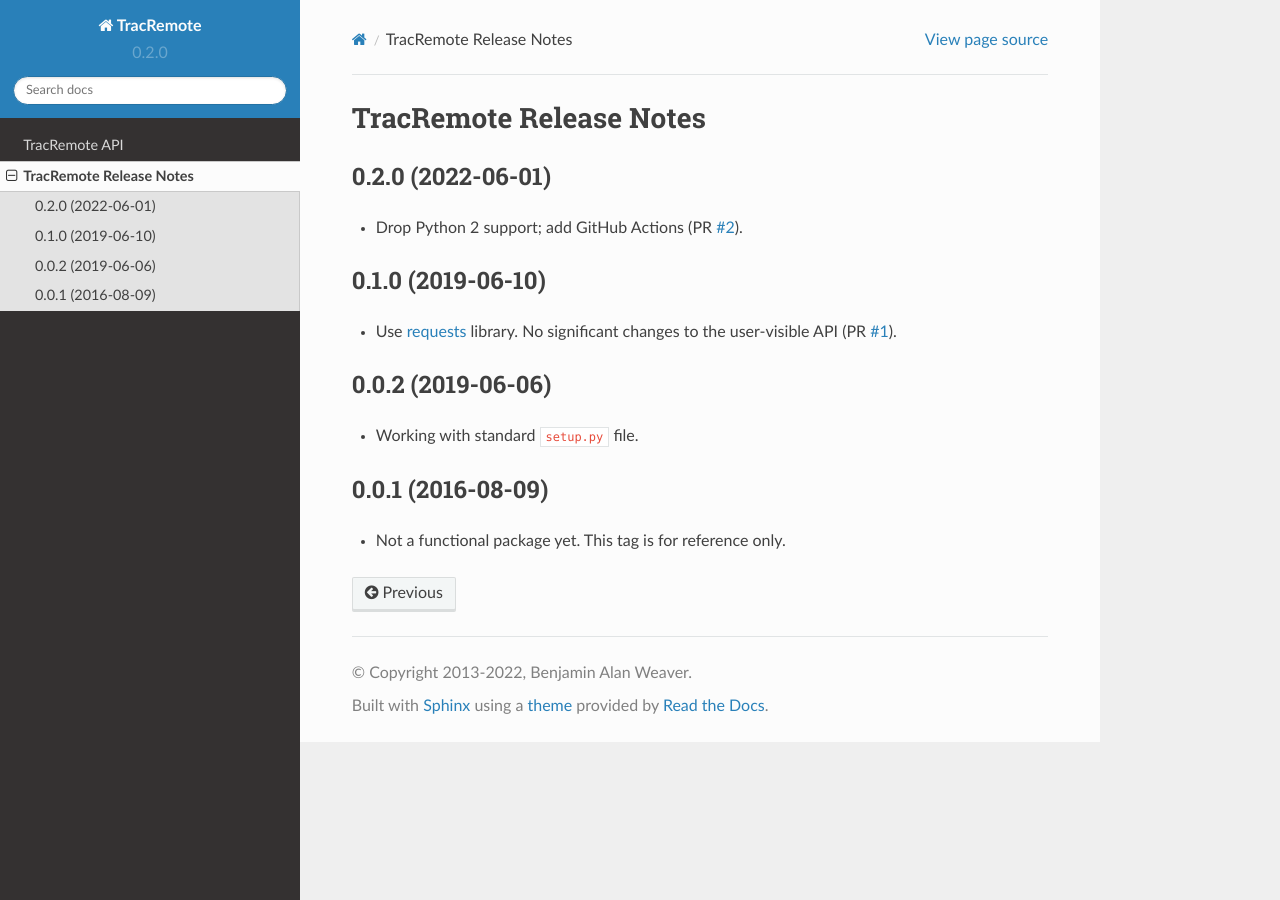
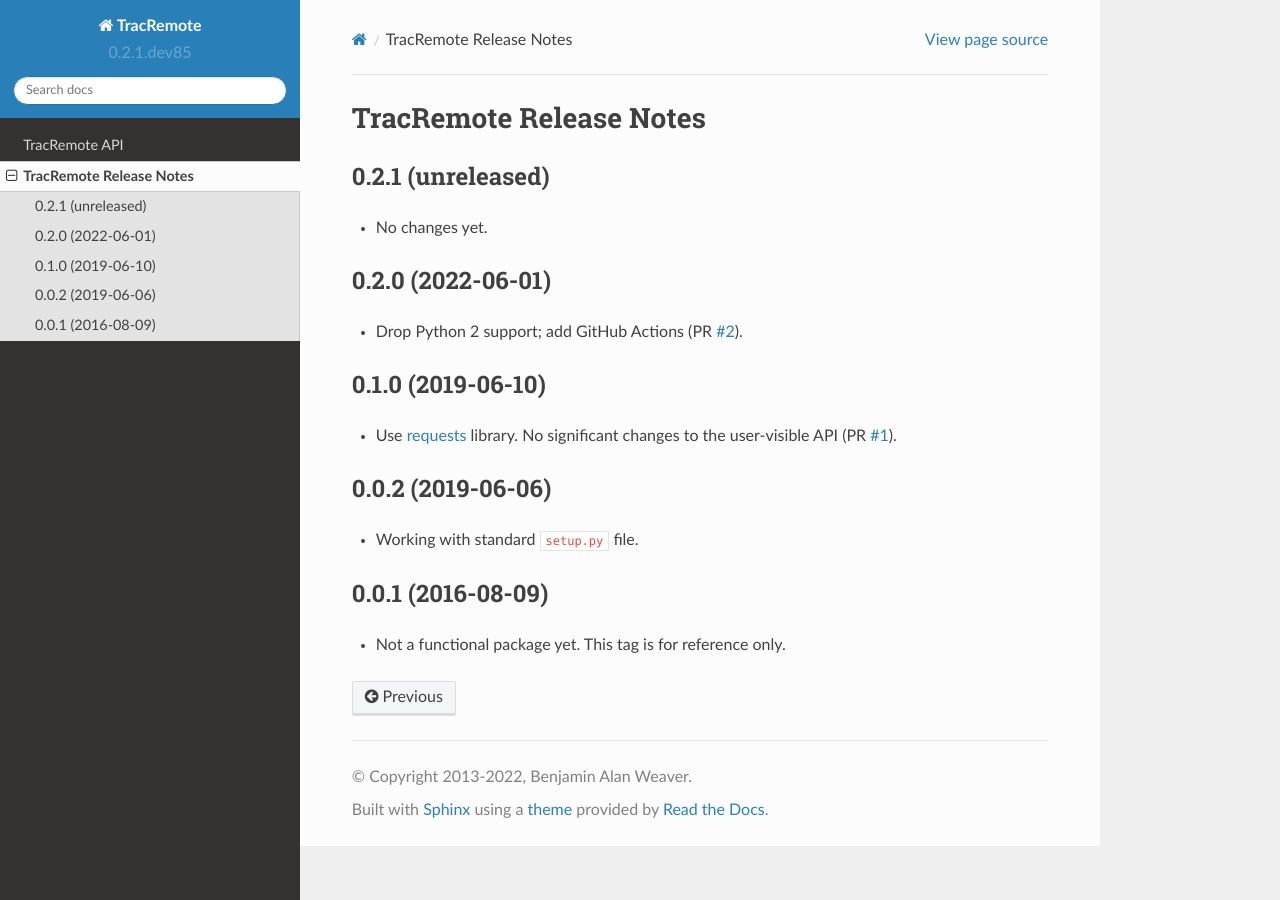
Before and after one commit to weaverba137/trac-remote, a Sphinx documentation site: the page built from doc/release_notes.rst, in a window 1280 px wide. Built offline with Sphinx 7.4.7 and the Read the Docs theme 2.0.0, drawn with Linux system fonts in a browser that asks for light colours.

Commit message:
bump version after tag

```diff
--- a/TracRemote/__init__.py
+++ b/TracRemote/__init__.py
@@ -12,4 +12,4 @@
 .. _trac-admin: http://trac.edgewall.org/wiki/TracAdmin
 """
 
-__version__ = '0.2.0'
+__version__ = '0.2.1.dev85'
--- a/doc/release_notes.rst
+++ b/doc/release_notes.rst
@@ -1,6 +1,11 @@
 ========================
 TracRemote Release Notes
 ========================
+
+0.2.1 (unreleased)
+------------------
+
+* No changes yet.
 
 0.2.0 (2022-06-01)
 ------------------
```
